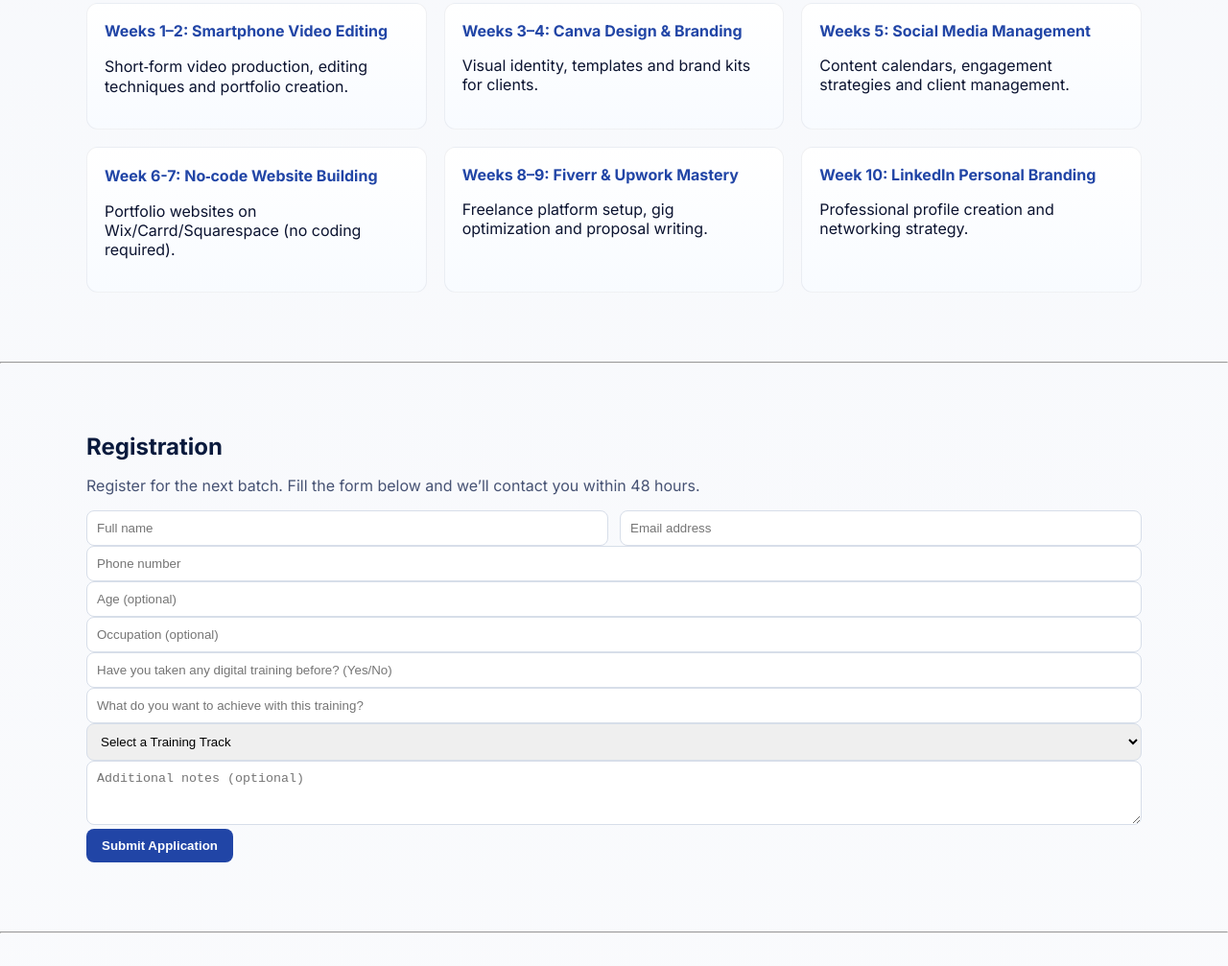
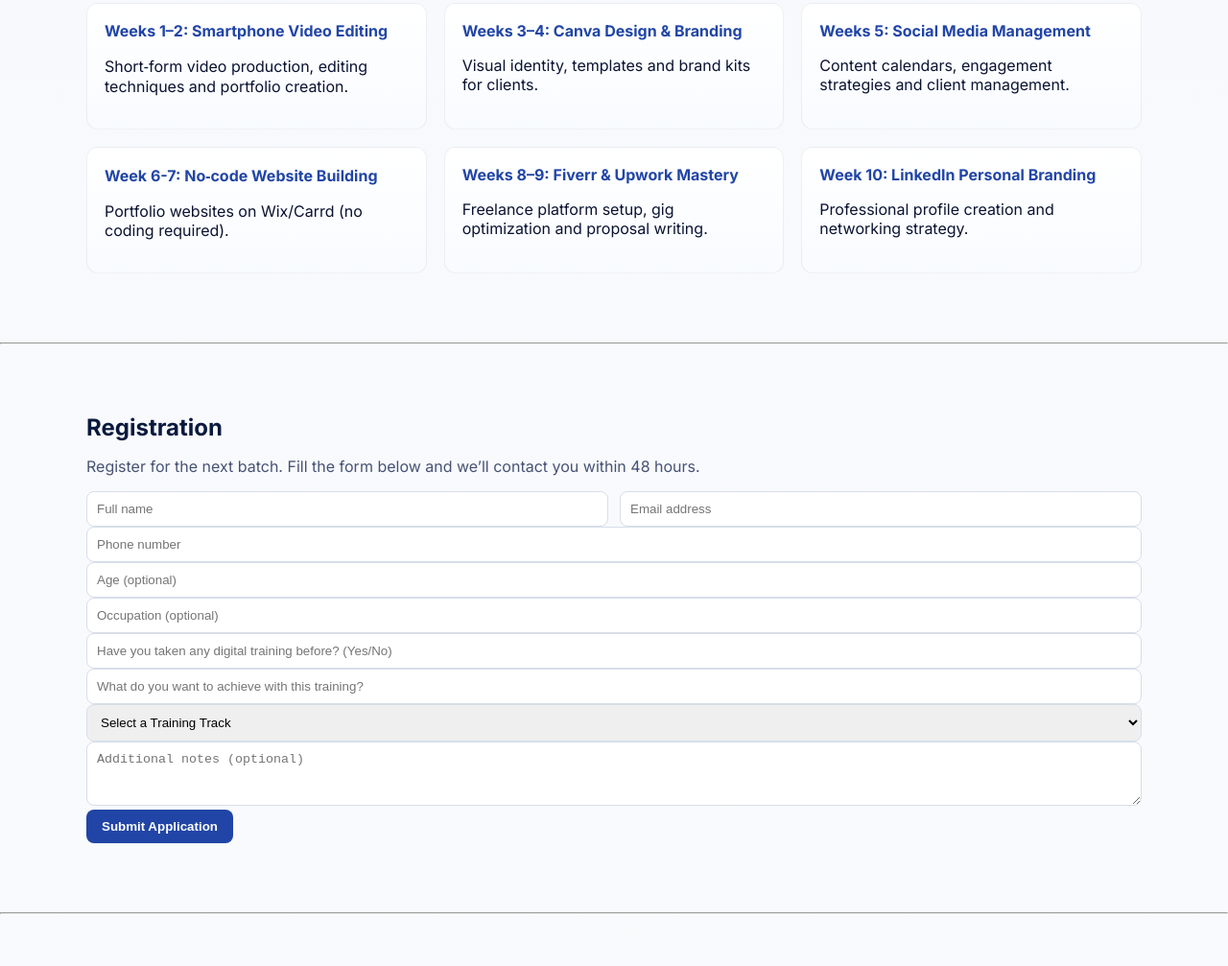
Before and after one commit to yansacad/Yans-Net-Academy, a plain HTML site: page index.html in a window 1280 px wide. Shown: the part 1423-2430 px from the top of the page at 96% size. Drawn offline with Linux system fonts and the light colour scheme.

Commit message:
Update index.html

```diff
--- a/index.html
+++ b/index.html
@@ -149,7 +149,7 @@
 
           <div class="prog" role="listitem">
             <h4>Week 6-7: No‑code Website Building</h4>
-            <p>Portfolio websites on Wix/Carrd/Squarespace (no coding required).</p>
+            <p>Portfolio websites on Wix/Carrd (no coding required).</p>
           </div>
           <div class="prog" role="listitem">
             <h4>Weeks 8–9: Fiverr & Upwork Mastery</h4>
```
